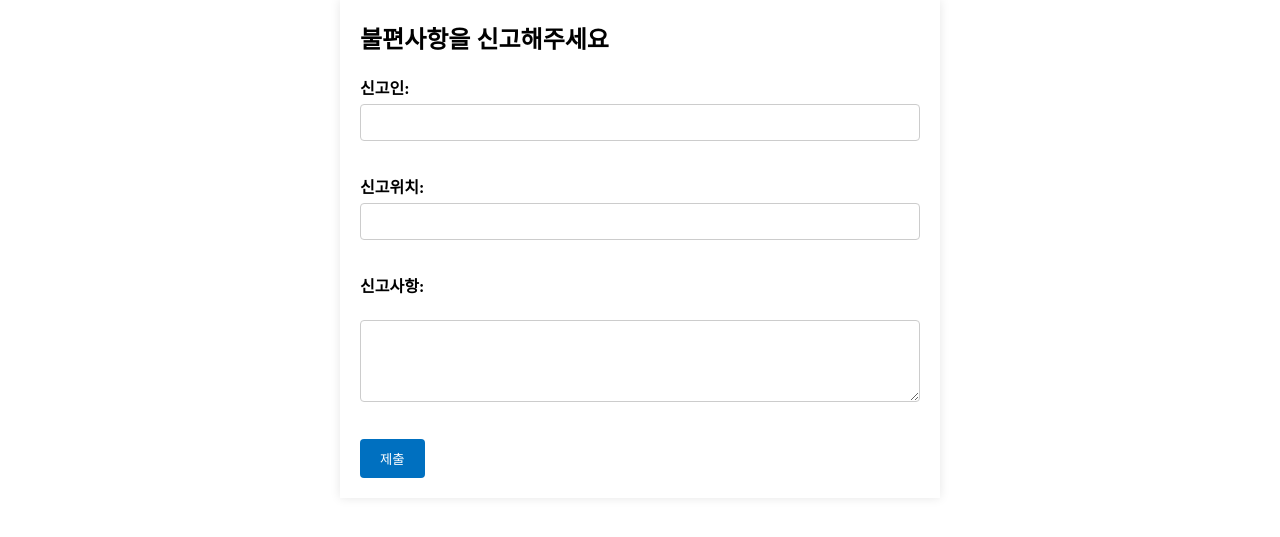
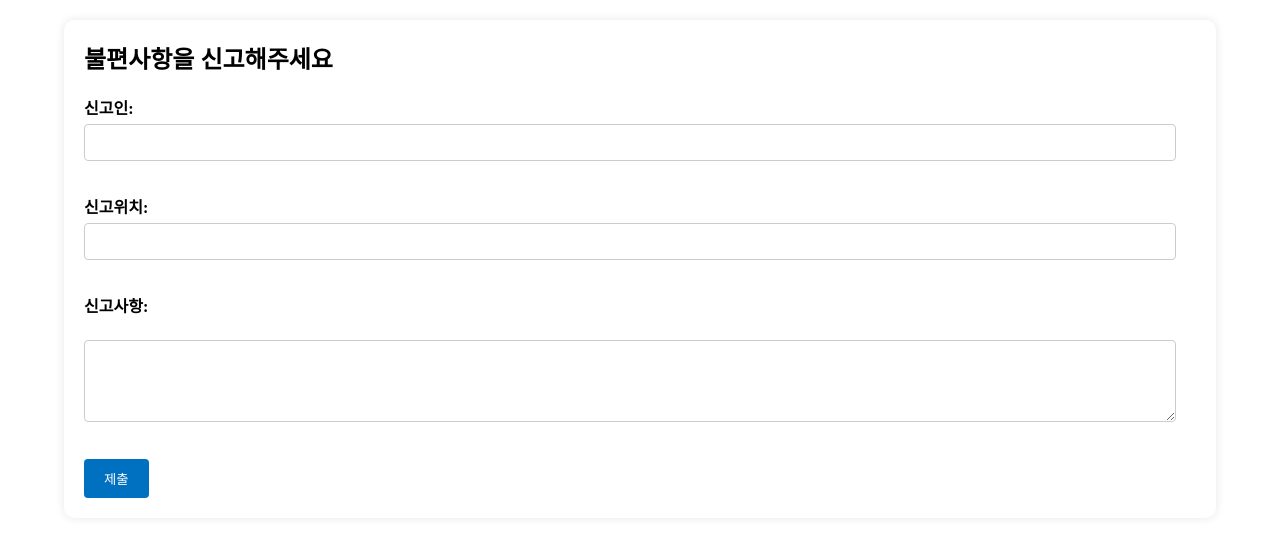
Before and after one commit to mongshot/jbclaim_py, a Flask app: page / in a window 1280 px wide. Shown: the part 86-623 px from the top of the page. Run offline with Flask 2, Linux system fonts and the light colour scheme.

Commit message:
Update report.html

```diff
--- a/templates/report.html
+++ b/templates/report.html
@@ -1,5 +1,5 @@
 <!DOCTYPE html>
-<html lang="en">
+<html lang="ko">
 <head>
     <meta charset="UTF-8">
     <meta name="viewport" content="width=device-width, initial-scale=1.0">
@@ -22,11 +22,13 @@
 
         /* Styling for the container */
         .container {
-            max-width: 600px;
+            max-width: 90%;
             margin: 0 auto;
             padding: 20px;
             background-color: white;
             box-shadow: 0 0 10px rgba(0, 0, 0, 0.1);
+            margin-top: 20px;
+            border-radius: 10px;
         }
 
         /* Styling for the form */
@@ -44,11 +46,12 @@
         /* Styling for input fields and textarea */
         input[type="text"],
         textarea {
-            width: 100%;
+            width: calc(100% - 20px);
             padding: 10px;
             margin-bottom: 15px;
             border: 1px solid #ccc;
             border-radius: 4px;
+            margin-right: 20px;
         }
 
         /* Styling for the submit button */
```
